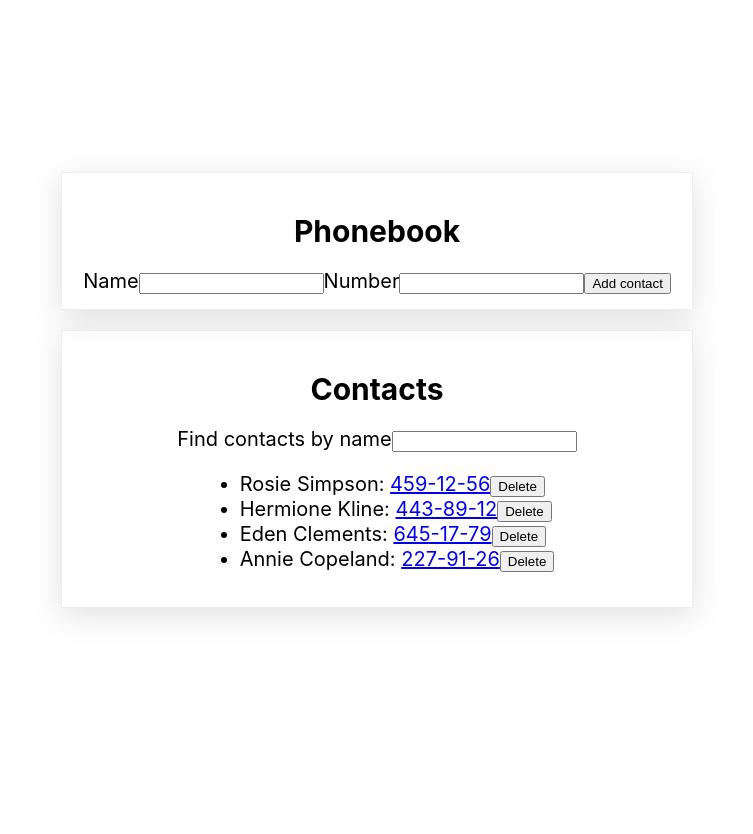
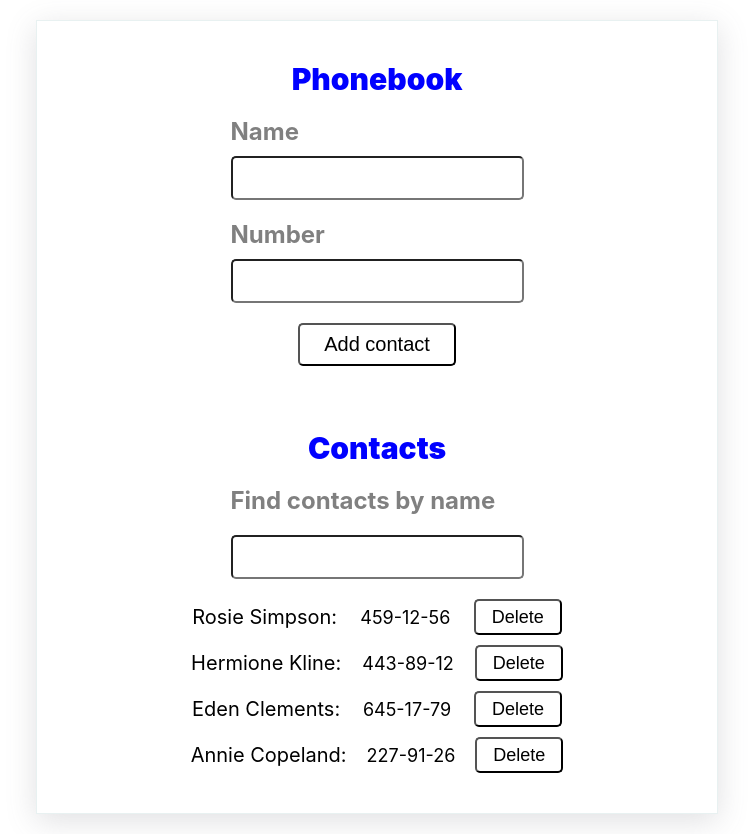
Before and after one commit to lfurmanchuk/goit-react-hw-04-phonebook, a React (Create React App) app: page / in a window 1280 px wide. Shown: the whole page, without its empty margins (263-1016 px from the left). Before the commit the page ends 800 px from the top, so only its background shows below. Built offline with nearby package versions, Linux system fonts and the light colour scheme.

Commit message:
add styles

```diff
--- a/src/components/App.jsx
+++ b/src/components/App.jsx
@@ -1,10 +1,10 @@
-// import { Phonebook } from './Phonebook/Phonebook';
 import React, { Component } from 'react';
 import { Form } from './Form/Form';
 import { nanoid } from 'nanoid';
 import { Section } from './Section/Section';
 import { Filter } from './Filter/Filter';
 import { ContactList } from './FormList/FormList';
+import { SectionTitle } from './Section/Section.styled';
 
 export class App extends Component {
   // Стейт з базовими даними відповідно до завдання
@@ -74,7 +74,7 @@ export class App extends Component {
     return (
       <div
         style={{
-          height: '100vh',
+          // height: '100vh',
           display: 'flex',
           flexDirection: 'column',
           justifyContent: 'center',
@@ -84,9 +84,7 @@ export class App extends Component {
       >
         <Section title="Phonebook">
           <Form onFormSubmit={this.addContact}></Form>
-          {/* <h2>Contacts</h2> */}
-        </Section>
-        <Section title="Contacts">
+          <SectionTitle>Contacts</SectionTitle>
           <Filter value={filter} onChange={this.changeFilter} />
           <ContactList
             contacts={filteredResults}
--- a/src/components/Filter/Filter.jsx
+++ b/src/components/Filter/Filter.jsx
@@ -1,9 +1,11 @@
-// Отримання значень з поля фільтр Принимает значение с поля Find contacts by name і метод, що записує в state
+import { Label, Input } from './Filter.styled';
+
+// Отримання значень з поля фільтр. Приймає значення с поля Find contacts by name і метод, що записує в state
 export const Filter = ({ value, onChange }) => {
   return (
-    <label>
+    <Label>
       Find contacts by name
-      <input
+      <Input
         type="text"
         name="filter"
         value={value}
@@ -12,6 +14,6 @@ export const Filter = ({ value, onChange }) => {
         title="Name may contain only letters, apostrophe, dash and spaces. For example Adrian, Jacob Mercer, Charles de Batz de Castelmore d'Artagnan"
         required
       />
-    </label>
+    </Label>
   );
 };
--- /dev/null
+++ b/src/components/Filter/Filter.styled.js
@@ -0,0 +1,19 @@
+import styled from 'styled-components';
+
+export const Label = styled.label`
+    font-weight: bold;
+    font-size: 24px;
+    display: flex;
+    flex-direction: column;
+    justify-content: center;
+    gap: 20px;
+    color: grey;
+`;
+
+export const Input = styled.input`
+    font-size: 20px;
+    color: black;
+    border-radius: 5px;
+    height: 36px;
+    padding: 2px 12px;
+`;
--- a/src/components/Form/Form.jsx
+++ b/src/components/Form/Form.jsx
@@ -1,25 +1,32 @@
 import React, { Component } from 'react';
 import PropTypes from 'prop-types';
 import { nanoid } from 'nanoid';
+import { Label, Input, AddBtn, FormField } from './Form.styled';
 
 export class Form extends Component {
+  // PropTypes як статична властивысть
+  static propTypes = {
+    onSubmit: PropTypes.func.isRequired,
+  };
+
+  // Стейт форми з початковим пустим значенням
   state = {
     name: '',
     number: '',
   };
 
+  // змінна ID
   nameInputId = nanoid();
   telInputId = nanoid();
 
+  // Метод, що спостерігає за інпутами і записує в state їх значення
   handleChange = e => {
     const { name, value } = e.currentTarget;
 
     this.setState({ [name]: value });
-
-    // const targetInput = e.currentTarget;
-    // this.setState({ [targetInput.name]: targetInput.value });
   };
 
+  // Метод на відправці форми, що формує зі state контакт і передає до зовнішного методу
   handleSubmit = e => {
     e.preventDefault();
 
@@ -29,7 +36,7 @@ export class Form extends Component {
       number: this.state.number,
     };
 
-    // Зовнішній метод в пропсах класа
+    // Зовнішній метод в пропсах класу
     this.props.onFormSubmit(contact);
 
     this.reset();
@@ -43,9 +50,11 @@ export class Form extends Component {
   render() {
     return (
       <form autoComplete="off" onSubmit={this.handleSubmit}>
-        <label htmlFor="name" id={this.nameInputId}>
-          Name
-          <input
+        <FormField>
+          <Label htmlFor="name" id={this.nameInputId}>
+            Name
+          </Label>
+          <Input
             type="text"
             name="name"
             pattern="^[a-zA-Zа-яА-Я]+(([' -][a-zA-Zа-яА-Я ])?[a-zA-Zа-яА-Я]*)*$"
@@ -57,10 +66,12 @@ export class Form extends Component {
             // Пишемо значення до state
             value={this.state.name}
           />
-        </label>
-        <label htmlFor="tel" id={this.telInputId}>
-          Number
-          <input
+        </FormField>
+        <FormField>
+          <Label htmlFor="tel" id={this.telInputId}>
+            Number
+          </Label>
+          <Input
             type="tel"
             name="number"
             pattern="\+?\d{1,4}?[-.\s]?\(?\d{1,3}?\)?[-.\s]?\d{1,4}[-.\s]?\d{1,4}[-.\s]?\d{1,9}"
@@ -72,8 +83,8 @@ export class Form extends Component {
             // Спостерігаючий метод
             onChange={this.handleChange}
           />
-        </label>
-        <button type="submit">Add contact</button>
+        </FormField>
+        <AddBtn type="submit">Add contact</AddBtn>
       </form>
     );
   }
--- /dev/null
+++ b/src/components/Form/Form.styled.js
@@ -0,0 +1,37 @@
+import styled from 'styled-components';
+
+export const Label = styled.label`
+    display: block;
+    font-weight: bold;
+    font-size: 24px;
+    margin-bottom: 10px;
+    color: grey;
+`;
+
+export const Input = styled.input`
+    font-size: 20px;
+    height: 36px;
+    color: black;
+    border-radius: 5px;
+    padding: 2px 12px;
+`;
+
+export const AddBtn = styled.button`
+    display: block;
+    font-size: 20px;
+    margin: 0 auto 64px;
+    padding: 8px 24px;
+    font-size: 20px;
+    cursor: pointer;
+    border-radius: 5px;
+    background-color: white;
+
+    :hover {
+    color: #ffff;
+    background-color: rgb(224 139 66);
+  }
+`;
+
+export const FormField = styled.div`
+    margin-bottom: 20px;
+`;
--- a/src/components/FormList/FormList.jsx
+++ b/src/components/FormList/FormList.jsx
@@ -1,25 +1,27 @@
+import { List, Item, DeleteBtn, Tel } from './FormList.styled';
+
 // Приймає всі наявні контакти, складає в єдиний ul і підключає метод для можливості видалення контакту
 export const ContactList = ({ contacts, onDeleteContact }) => {
   return (
-    <ul>
+    <List>
       {contacts.map(contact => (
-        <li key={contact.id}>
+        <Item key={contact.id}>
           <span>{contact.name}: </span>
-          <a href={`tel:${contact.number}`}>{contact.number}</a>
-          <button
+          <Tel href={`tel:${contact.number}`}>{contact.number}</Tel>
+          <DeleteBtn
             type="button"
             // Метод на кліку, приймає ID контакта
             onClick={() => onDeleteContact(contact.id)}
           >
             Delete
-          </button>
-        </li>
+          </DeleteBtn>
+        </Item>
         // <li
         //   contact={contact}
         //   onDeleteContact={onDeleteContact}
         //   key={contact.id}
         // />
       ))}
-    </ul>
+    </List>
   );
 };
--- /dev/null
+++ b/src/components/FormList/FormList.styled.js
@@ -0,0 +1,38 @@
+import styled from 'styled-components';
+
+export const List = styled.ul`
+  display: flex;
+  flex-direction: column;
+  gap: 10px;
+  margin-top: 20px;
+  max-width: 500px;
+`;
+
+export const Item = styled.li`
+    display: flex;
+    font-size: 20px;
+    align-items: center;
+    gap: 20px;
+    justify-content: space-around;
+`;
+
+export const DeleteBtn = styled.button`
+  padding: 2px 16px 2px 16px;
+  border-radius: 5px;
+  background-color: white;
+  font-size: 18px;
+  height: 36px;
+  max-width: 100px;
+  color: black;
+  cursor: pointer;
+
+  :hover {
+    color: #ffff;
+    background-color: rgb(224 139 66);
+  }
+`;
+
+export const Tel = styled.a`
+    font-size: 18px;
+    color: black;
+`;
--- a/src/components/Section/Section.styled.js
+++ b/src/components/Section/Section.styled.js
@@ -7,8 +7,8 @@ export const SectionContainer = styled.section`
     display: flex;
     flex-direction: column;
     justify-content: center;
-    margin: 0 auto 20px;
-    padding: 15px;
+    margin: 20px auto 20px;
+    padding: 40px;
     width: 600px;
 `;
 
@@ -16,4 +16,6 @@ export const SectionTitle = styled.h2`
   font-size: 30px;
   text-align: center;
   margin-bottom: 20px;
+  font-weight: 900;
+  color: blue;
 `;
--- a/src/index.css
+++ b/src/index.css
@@ -13,3 +13,22 @@ code {
   font-family: source-code-pro, Menlo, Monaco, Consolas, 'Courier New',
     monospace;
 }
+
+ul {
+  list-style: none;
+}
+
+h1,
+h2,
+h3,
+h4,
+h5,
+p,
+ul {
+  padding: 0;
+  margin: 0;
+}
+
+a {
+  text-decoration: none;
+}
```
